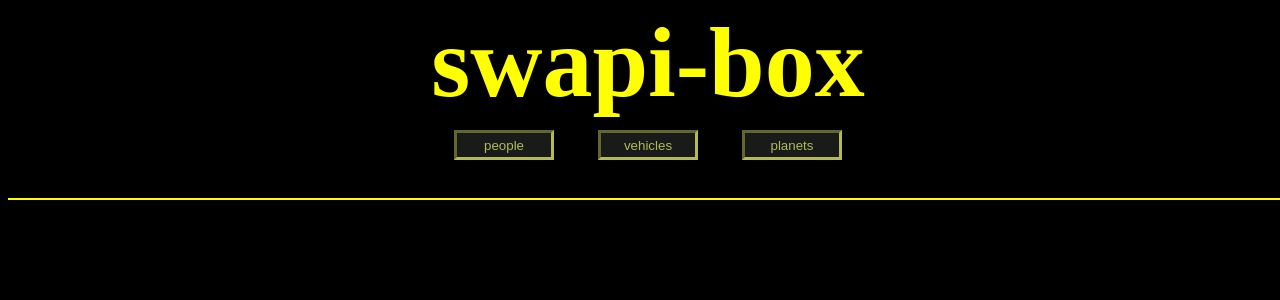
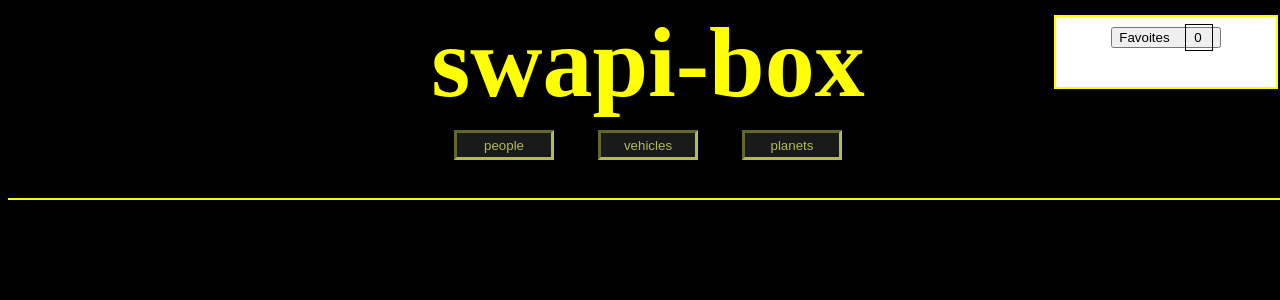
Before and after one commit to Awiedenman/swapi-box, a React (Create React App) app: page / in a window 1280 px wide. Shown: the top 300 px of the page. Built offline with nearby package versions, Linux system fonts and the light colour scheme; no server answers.

Commit message:
Add favorites component and get them the show on click

```diff
--- a/src/Stateful/App/App.js
+++ b/src/Stateful/App/App.js
@@ -15,6 +15,7 @@ constructor() {
     vehicles : [],
     planets: [],
     favorites: [],
+    favCardClicked: false,
     category: ''
   }
 }
@@ -42,10 +43,26 @@ constructor() {
     this.setState({ onLandingPage: false, category: name, [ name ]: dataCall } )
   }
 
-  addFavotite = ( card ) => {
-    this.setState({ favorites: [ ...this.state.favorites, card ]})
+  addFavorite = ( card ) => {
+    let favorites = this.state.favorites;
+    if (favorites.includes( card )){
+      favorites = favorites.filter( fav => {
+        return !fav === card
+      })
+    } else {
+        favorites.push( card )
+    }
+      favCardClicked: !this.state.favCardClicked
+      this.setState({ favorites: favorites })
   }
 
+  showFavorites =( name ) => {
+    console.log( name )
+    this.setState({ category: name })
+  }
+
+
+//if this.state
 
 
   render() {
@@ -56,7 +73,10 @@ constructor() {
           <div className="App">
 
             <ButtonContainer
-                setData={ this.setData }/>
+                setData={ this.setData }
+                count={ this.state.favorites.length }
+                showFavorites={ this.showFavorites }
+            />
 
          { onLandingPage ? (
             <OpeningScroll
@@ -64,7 +84,8 @@ constructor() {
          ) : (
             <CardContainer
               categoryData={ this.state[ this.state.category ] }
-              addFavorite={ this.addFavotite }
+              addFavorite={ this.addFavorite }
+              favCardClicked={ this.state.favCardClicked }
             />
          )}
           </div>
--- a/src/Stateless/ButttonContainer/ButtonContainer.js
+++ b/src/Stateless/ButttonContainer/ButtonContainer.js
@@ -1,14 +1,18 @@
 import React from 'react';
 import './ButtonContainer.css';
 import Button from '../Button/Button';
+import Favorites from '../../Stateless/Favorites/Favorites';
 import PropTypes from 'prop-types';
 
-const ButtonContainer = ( { setData } ) => {
+const ButtonContainer = ( { setData, count, showFavorites } ) => {
   console.log( setData )
 
    return (
      <div className="button-container">
      < h1 className='title'> swapi-box </h1>
+      < Favorites
+          count={ count }
+          showFavorites={ showFavorites }/>
        < Button
           setData={ setData }
           name='people' />
@@ -23,7 +27,9 @@ const ButtonContainer = ( { setData } ) => {
 }
 
 ButtonContainer.propTypes = {
-  setData: PropTypes.func.isRequired
+  setData: PropTypes.func.isRequired,
+  count: PropTypes.number.isRequired,
+  showFavorites: PropTypes.func.isRequired
 }
 
 export default ButtonContainer;
--- a/src/Stateless/Card/Card.css
+++ b/src/Stateless/Card/Card.css
@@ -9,8 +9,22 @@
   border: 1px #ffff00 inset;
 }
 
+.card selected {
+  height: 300px;
+  width: 200px;
+  background-color: #81d8be;
+  margin: 15px 20px;
+  text-align: left;
+  padding: 20px;
+  border: 1px #ffff00 inset;
+}
+
 h1 {
   font-size: 30px;
   /* background-color: aqua
   border-bottom: 1px #ffff00 inset; */
 }
+
+.fav-star:hover {
+  color: blue;
+}
--- a/src/Stateless/Card/Card.js
+++ b/src/Stateless/Card/Card.js
@@ -2,16 +2,19 @@ import React from 'react';
 import './Card.css'
 import PropTypes from 'prop-types';
 
-const Card = ( { card, addFavorite } ) => {
+const Card = ( { card, addFavorite, favCardClicked, selectedClass } ) => {
   // debugger;
-  console.log(card)
+  // console.log(card)
   const dynamicCards = Object.keys(card.data).map(( value, index) =>
-      <p key={index}> { card.data[value]} </p>
+      <p key={index}>
+          { card.data[value] }
+          { favCardClicked } </p>
       )
 
   return (
-    <div className='card'>
-    < div onClick={ () => addFavorite( { card } )}> ⭐️ < /div>
+    <div className={ selectedClass }>
+
+    < div className="fav-star" onClick={ () => addFavorite( card )}> ⭐️ </div>
     <h1> { card.name } </h1>
          { dynamicCards }
     </div>
@@ -22,6 +25,9 @@ const Card = ( { card, addFavorite } ) => {
 export default Card;
 
 
-Card.protoTyoes = {
-  card: PropTypes.object.isRequired
+Card.propTypes = {
+  card: PropTypes.object.isRequired,
+  addFavorite: PropTypes.func.isRequired,
+  favCardClicked: PropTypes.bool.isRequired,
+  selectedClass: PropTypes.string.isRequired
 }
--- a/src/Stateless/CardContainer/CardContainer.js
+++ b/src/Stateless/CardContainer/CardContainer.js
@@ -3,15 +3,18 @@ import Card from '../Card/Card';
 import './CardContainer.css'
 import PropTypes from 'prop-types';
 
-const CardContainer = ({ categoryData, addFavorite }) => {
+const CardContainer = ({ categoryData, addFavorite, favCardClicked }) => {
 // console.log(categoryData)
+let selectedClass = favCardClicked === true ? 'card selected' : 'card'
   const renderCards = categoryData.map(( card, index) =>
     // console.log(data.populationOfHomeworld)
-        <Card
-          key={ index }
-          card={ card }
-          addFavorite={ addFavorite }
-        />
+    <Card
+    selectedClass={ selectedClass }
+    key={ index }
+    card={ card }
+    addFavorite={ addFavorite }
+    favCardClicked={ favCardClicked }
+    />
   )
 
   return(
--- /dev/null
+++ b/src/Stateless/Favorites/Favorites.css
@@ -0,0 +1,16 @@
+.favorites-display {
+  position: absolute;
+  top: 15px;
+  right: 10px;
+  height: 50px;
+  width: 200px;
+  border: 2px solid #ffff00;
+  padding: 10px;
+  background: #ffffff
+}
+
+.fav-counter {
+  border: 1px solid #000000;
+  padding: 5px 10px 5px 5px;
+  margin: 0 0 0 15px;
+}
--- /dev/null
+++ b/src/Stateless/Favorites/Favorites.js
@@ -0,0 +1,16 @@
+import React from 'react';
+import './Favorites.css';
+import PropTypes from 'prop-types';
+
+const Favorites = ( { count, showFavorites } ) => {
+  let name = 'favorites';
+  return(
+    <div className="favorites-display">
+      <button className="showFavorites-button" onClick={ () => showFavorites( name )}> Favoites
+        <span className="fav-counter"> { count } </span>
+      </button>
+    </div>
+  )
+}
+
+export default Favorites;
```
Also changed, not shown: src/Stateful/Favorites/Favorites.js (deleted), 2 other files (tests, documents, lock files or other folders).
